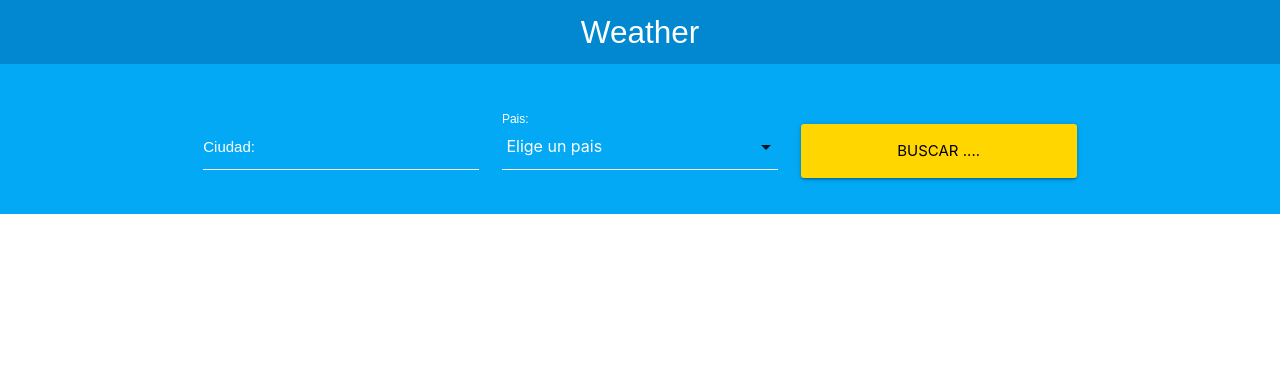
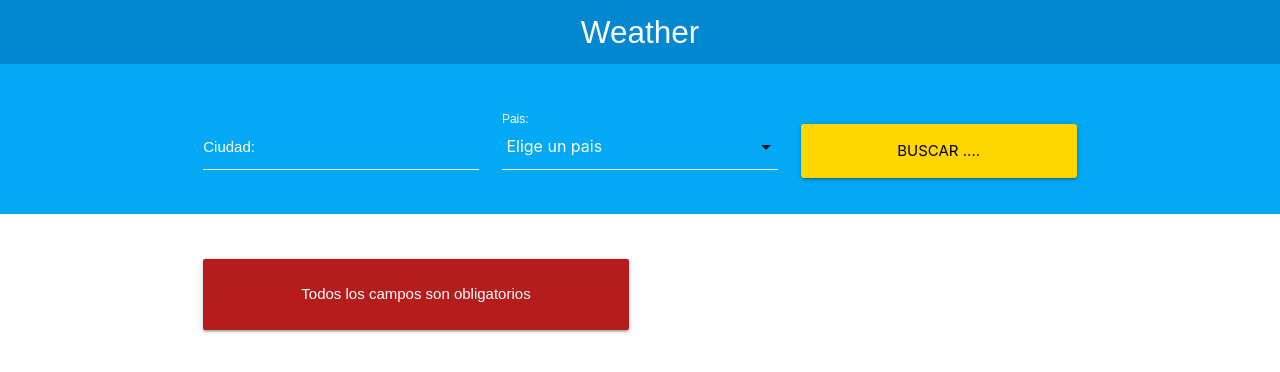
Before and after one commit to AlanCasasArevalo/OpenWeather, a React (Create React App) app: page / in a window 1280 px wide. Both pictures are taken after typing "Sample" into the empty fields and a click on the input "Buscar ....". Shown: the top 372 px of the page. Built offline with nearby package versions, Linux system fonts and the light colour scheme.

Commit message:
[FEATURE] [FORM] - Custom error was implemented

```diff
--- a/src/component/App.js
+++ b/src/component/App.js
@@ -1,11 +1,12 @@
 import React, {Component} from 'react';
 import Header from "./Header";
 import Form from "./Form";
+import CustomError from "./CustomError";
 
 class App extends Component {
     state = {
         error: ''
-    }
+    };
 
     componentDidMount() {
         this.setState({
@@ -15,6 +16,9 @@ class App extends Component {
 
     weatherSearched = response => {
         if (response) {
+            this.setState({
+                error: false
+            })
         } else {
             this.setState({
                 error: true
@@ -23,6 +27,17 @@ class App extends Component {
     };
 
     render() {
+
+        const error = this.state.error;
+        let result = '';
+        if (error) {
+            result = <CustomError
+                message={'Todos los campos son obligatorios'}
+            />
+        } else {
+
+        }
+
         return (
             <div className="App">
                 <Header
@@ -31,6 +46,7 @@ class App extends Component {
                 <Form
                     weatherSearched={this.weatherSearched}
                 />
+                {result}
             </div>
         );
     }
--- /dev/null
+++ b/src/component/CustomError.js
@@ -0,0 +1,17 @@
+import React from 'react'
+
+const CustomError = (props) => {
+    return (
+        <div className="container">
+            <div className="row">
+                <div className="col s12 m6 offset-3">
+                    <div className="card-panel red darken-4 error">
+                        { props.message }
+                    </div>
+                </div>
+            </div>
+        </div>
+    )
+}
+
+export default CustomError
```
